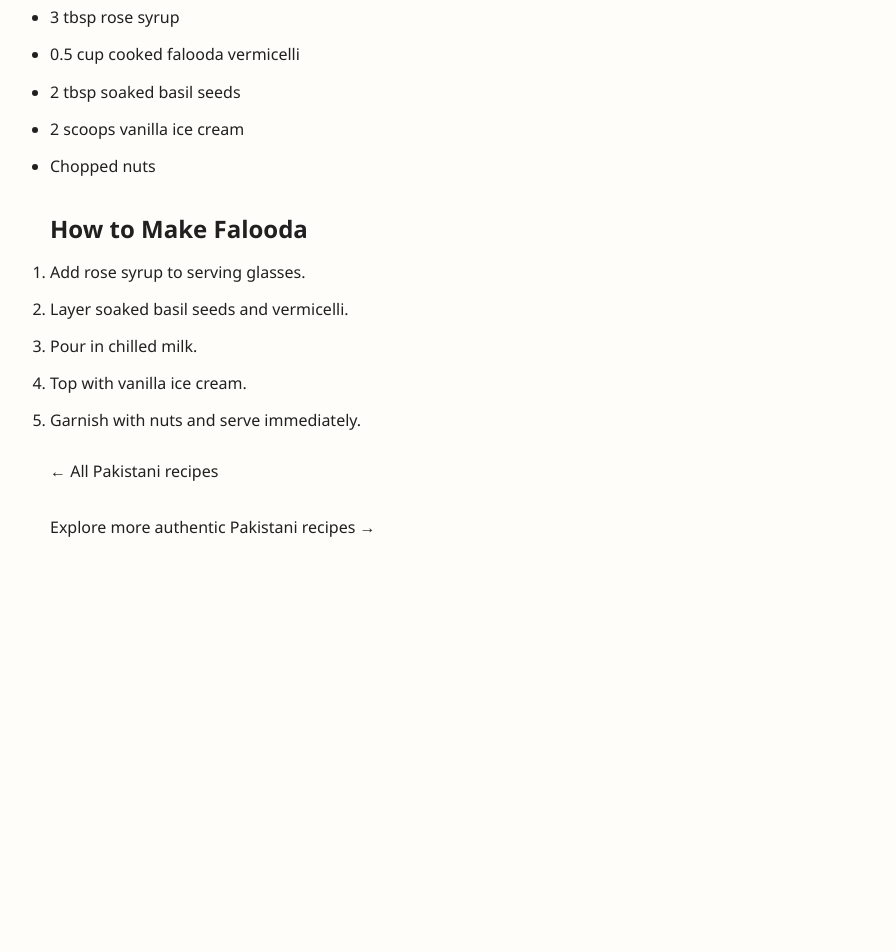
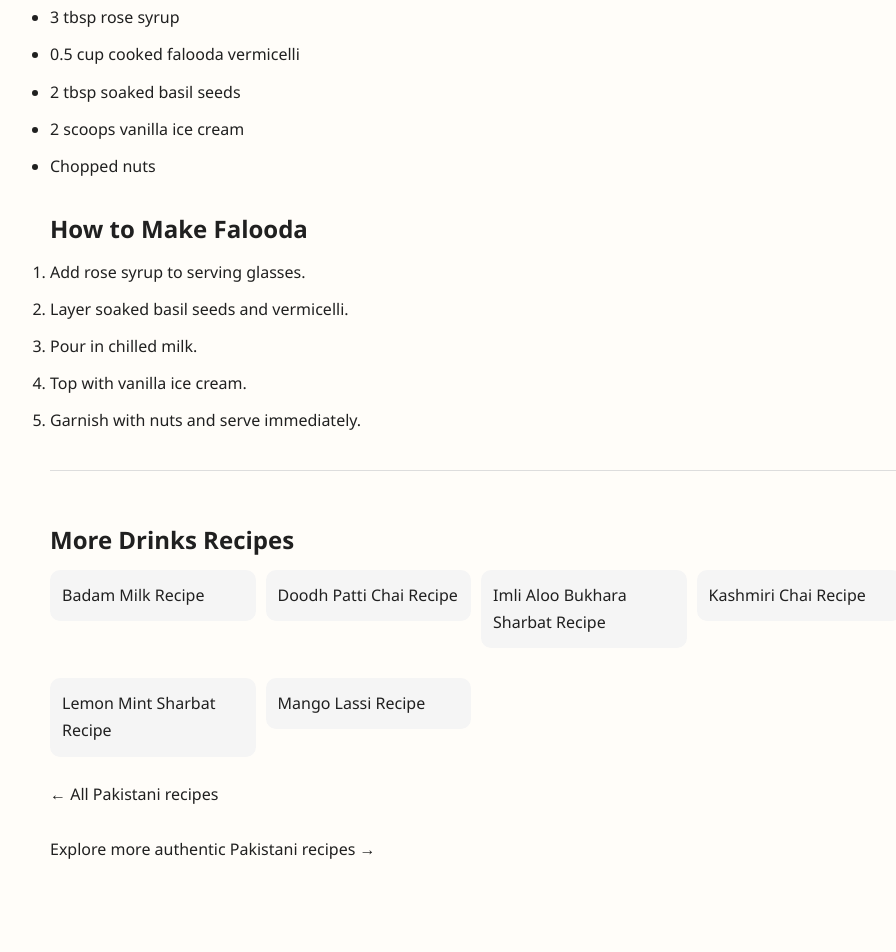
Before and after one commit to manazarali01-hub/pakistan-food, a Jekyll site: the page built from recipes/falooda.html, in a window 1280 px wide. Shown: the part 991-1943 px from the top of the page, without its empty margins (164-1060 px from the left). Built offline with Jekyll 4.4.1, drawn with Linux system fonts in a browser that asks for light colours; before the commit the page ends 1621 px from its top, so only the background shows below that.

Commit message:
Improve recipe fallbacks and internal SEO links

```diff
--- a/_layouts/recipe.html
+++ b/_layouts/recipe.html
@@ -6,17 +6,25 @@
   {% assign display_image = '../' | append: recipe.image %}
   {% assign seo_image = 'https://manazarali01-hub.github.io/pakistan-food/' | append: recipe.image %}
 {% endif %}
-{% case recipe.category %}
-  {% when 'Rice' %}{% assign fallback = '../assets/beef-pulao.webp' %}
-  {% when 'Chicken' %}{% assign fallback = '../assets/chicken-karahi.webp' %}
-  {% when 'Beef' %}{% assign fallback = '../assets/nihari.webp' %}
-  {% when 'BBQ' %}{% assign fallback = '../assets/seekh-kebab.webp' %}
-  {% when 'Snacks' %}{% assign fallback = '../assets/samosa.webp' %}
-  {% when 'Breakfast' %}{% assign fallback = '../assets/aloo-paratha.webp' %}
-  {% when 'Desserts' %}{% assign fallback = '../assets/gulab-jamun.webp' %}
-  {% when 'Drinks' %}{% assign fallback = '../assets/kheer.webp' %}
-  {% when 'Vegetarian' %}{% assign fallback = '../assets/daal-chawal.webp' %}
-  {% else %}{% assign fallback = '../assets/chicken-biryani.webp' %}
+{% assign fallback = '' %}
+{% case page.recipe_key %}
+  {% when 'chicken-biryani' %}{% assign fallback = '../assets/chicken-biryani.webp' %}
+  {% when 'chicken-pulao' %}{% assign fallback = '../assets/chicken-pulao.webp' %}
+  {% when 'chicken-karahi' %}{% assign fallback = '../assets/chicken-karahi.webp' %}
+  {% when 'chicken-handi' %}{% assign fallback = '../assets/chicken-handi.webp' %}
+  {% when 'beef-nihari' %}{% assign fallback = '../assets/nihari.webp' %}
+  {% when 'seekh-kabab' %}{% assign fallback = '../assets/seekh-kebab.webp' %}
+  {% when 'chapli-kabab' %}{% assign fallback = '../assets/chapli-kebab.webp' %}
+  {% when 'pakistani-samosa' %}{% assign fallback = '../assets/samosa.webp' %}
+  {% when 'pakora' %}{% assign fallback = '../assets/pakora.webp' %}
+  {% when 'aloo-paratha' %}{% assign fallback = '../assets/aloo-paratha.webp' %}
+  {% when 'halwa-puri' %}{% assign fallback = '../assets/halwa-puri.webp' %}
+  {% when 'rice-kheer' %}{% assign fallback = '../assets/kheer.webp' %}
+  {% when 'gulab-jamun' %}{% assign fallback = '../assets/gulab-jamun.webp' %}
+  {% when 'daal-chawal' %}{% assign fallback = '../assets/daal-chawal.webp' %}
+  {% when 'beef-pulao' %}{% assign fallback = '../assets/beef-pulao.webp' %}
+  {% when 'sarson-ka-saag' %}{% assign fallback = 'https://commons.wikimedia.org/wiki/Special:FilePath/Sarson-Ka-Saag.jpg' %}
+  {% when 'zinger-burger' %}{% assign fallback = 'https://commons.wikimedia.org/wiki/Special:FilePath/Crispy_chicken_burger.jpg?width=900' %}
 {% endcase %}
 <!doctype html>
 <html lang="en">
@@ -68,19 +76,20 @@
     ]
   }
   </script>
-  <style>.seo-recipe{max-width:900px;margin:90px auto 50px;padding:24px}.seo-recipe img{width:100%;max-height:540px;object-fit:cover;border-radius:18px;background:#f3f3f3}.seo-recipe h1{font-size:clamp(2rem,5vw,3.4rem);margin:22px 0 10px}.seo-recipe h2{margin-top:30px}.seo-recipe li{margin:10px 0;line-height:1.7}.seo-meta{display:flex;gap:16px;flex-wrap:wrap;margin:18px 0}.seo-back{display:inline-block;margin:15px 0}.seo-desc{font-size:1.08rem;line-height:1.8}.seo-breadcrumb{font-size:.95rem;margin-bottom:10px}.seo-breadcrumb a{text-decoration:none}</style>
+  <style>.seo-recipe{max-width:900px;margin:90px auto 50px;padding:24px}.seo-recipe img{width:100%;max-height:540px;object-fit:cover;border-radius:18px;background:#f3f3f3}.seo-recipe h1{font-size:clamp(2rem,5vw,3.4rem);margin:22px 0 10px}.seo-recipe h2{margin-top:30px}.seo-recipe li{margin:10px 0;line-height:1.7}.seo-meta{display:flex;gap:16px;flex-wrap:wrap;margin:18px 0}.seo-back{display:inline-block;margin:15px 0}.seo-desc{font-size:1.08rem;line-height:1.8}.seo-breadcrumb{font-size:.95rem;margin-bottom:10px}.seo-breadcrumb a{text-decoration:none}.related-recipes{margin-top:36px;padding-top:20px;border-top:1px solid #ddd}.related-recipes ul{display:grid;grid-template-columns:repeat(auto-fit,minmax(190px,1fr));gap:10px;padding:0;list-style:none}.related-recipes a{display:block;padding:12px;border-radius:10px;background:#f5f5f5;text-decoration:none;color:inherit}</style>
 </head>
 <body>
 <main class="seo-recipe">
   <nav class="seo-breadcrumb" aria-label="Breadcrumb"><a href="../index.html">Home</a> › <a href="index.html">Recipes</a> › <span>{{ recipe.name }}</span></nav>
   <h1>{{ recipe.name }} Recipe</h1>
   <p class="seo-desc">{{ recipe.description }}</p>
-  <img src="{{ display_image }}" alt="{{ recipe.name }} Pakistani recipe" width="900" height="675" loading="eager" fetchpriority="high" decoding="async" onerror="this.onerror=null;this.src='{{ fallback }}';">
+  {% if fallback != '' %}<img src="{{ display_image }}" alt="{{ recipe.name }} Pakistani recipe" width="900" height="675" loading="eager" fetchpriority="high" decoding="async" onerror="this.onerror=null;this.src='{{ fallback }}';">{% else %}<img src="{{ display_image }}" alt="{{ recipe.name }} Pakistani recipe" width="900" height="675" loading="eager" fetchpriority="high" decoding="async" onerror="this.onerror=null;this.style.display='none';">{% endif %}
   <div class="seo-meta"><strong>⏱ {{ recipe.time }}</strong>{% if recipe.serves %}<strong>👥 Serves {{ recipe.serves }}</strong>{% endif %}<strong>★ {{ recipe.rating }}</strong><strong>{{ recipe.category }}</strong></div>
   <h2>Ingredients</h2>
   <ul>{% for item in recipe.ingredients %}<li>{{ item }}</li>{% endfor %}</ul>
   <h2>How to Make {{ recipe.name }}</h2>
   <ol>{% for step in recipe.method %}<li>{{ step }}</li>{% endfor %}</ol>
+  <section class="related-recipes"><h2>More {{ recipe.category }} Recipes</h2><ul>{% assign related_count = 0 %}{% for recipe_pair in site.data.recipes %}{% assign related = recipe_pair[1] %}{% if related.category == recipe.category and recipe_pair[0] != page.recipe_key and related_count < 6 %}<li><a href="{{ recipe_pair[0] }}.html">{{ related.name }} Recipe</a></li>{% assign related_count = related_count | plus: 1 %}{% endif %}{% endfor %}</ul></section>
   <p><a class="seo-back" href="index.html">← All Pakistani recipes</a></p>
   <p><a class="seo-back" href="../index.html#recipes">Explore more authentic Pakistani recipes →</a></p>
 </main>
```
